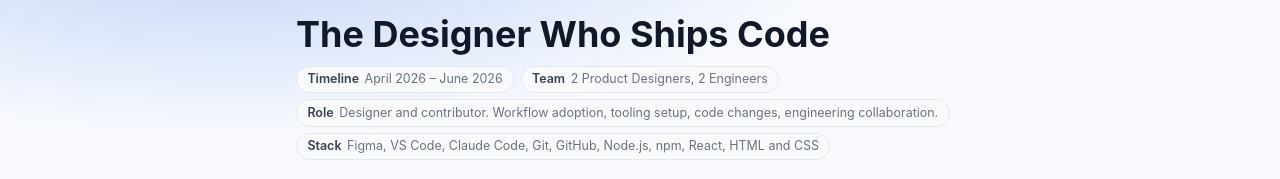
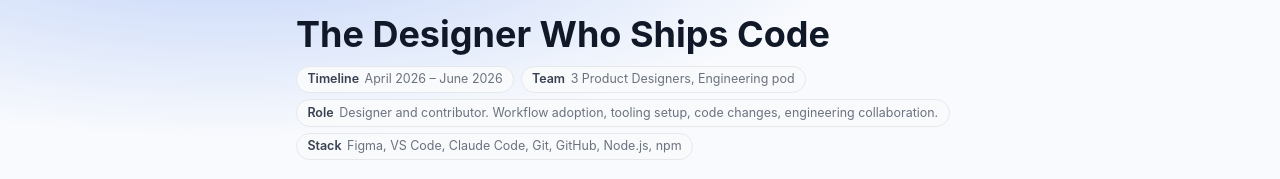
Before and after one commit to wahabalikhan/portfolio, a Next.js app: page /ai-workflow in a window 1280 px wide. Shown: the part 162-341 px from the top of the page. Built offline with nearby package versions, Linux system fonts and the light colour scheme.

Commit message:
case study tag update

```diff
--- a/app/ai-workflow/page.js
+++ b/app/ai-workflow/page.js
@@ -26,9 +26,9 @@ export default function AIWorkflowPage() {
             <FadeUp delay={100}>
             <CaseStudyMeta items={[
               { label: 'Timeline', value: 'April 2026 – June 2026' },
-              { label: 'Team', value: '2 Product Designers, 2 Engineers' },
+              { label: 'Team', value: '3 Product Designers, Engineering pod' },
               { label: 'Role', value: 'Designer and contributor. Workflow adoption, tooling setup, code changes, engineering collaboration.' },
-              { label: 'Stack', value: 'Figma, VS Code, Claude Code, Git, GitHub, Node.js, npm, React, HTML and CSS' },
+              { label: 'Stack', value: 'Figma, VS Code, Claude Code, Git, GitHub, Node.js, npm' },
             ]} />
 
             <img
--- a/app/page.js
+++ b/app/page.js
@@ -97,15 +97,15 @@ export default function HomePage() {
               {activeTooltip === 'ship' && <span className="hero-word-tooltip">Claude Code helped 🤝</span>}
               ship
 </span>
-            {' '}them.
+            {''}them.
           </h1>
 
           <p className="text-gray-500 leading-relaxed mt-3 mb-3" style={{ fontSize: '15.6px' }}>
-            5 years designing enterprise SaaS for technical users. I use AI to move faster on implementation so I can spend more time on the work that actually matters: aligning teams around the right problem.
+            4+ years designing enterprise SaaS for technical users. I use AI to move faster on implementation so I can spend more time on the work that actually matters: aligning teams around the right problem.
           </p>
 
           <p className="text-base text-gray-700 leading-relaxed" style={{ fontSize: '15.6px' }}>
-            Product Designer & <span className="font-bold">AI-first Coder</span> <span style={{ fontSize: '1.1em', verticalAlign: 'middle' }}>·</span> <span className="font-bold">Enterprise B2B SaaS</span> <span style={{ fontSize: '1.1em', verticalAlign: 'middle' }}>·</span> BSc CS <span style={{ fontSize: '1.1em', verticalAlign: 'middle' }}>·</span> NN/g Certified
+            Product Designer & <span className="font-bold">AI-first Coder</span> <span style={{ fontSize: '1.1em', verticalAlign: 'middle' }}>·</span> <span className="font-bold">Enterprise B2B SaaS</span> <span style={{ fontSize: '1.1em', verticalAlign: 'middle' }}>·</span> BSc CS <span style={{ fontSize: '1.1em', verticalAlign: 'middle' }}>·</span> NN/g Certified (ID: 1081116)
           </p>
 
         </div>
```
